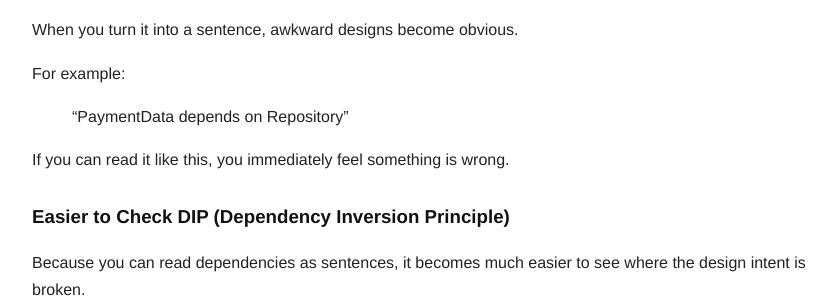
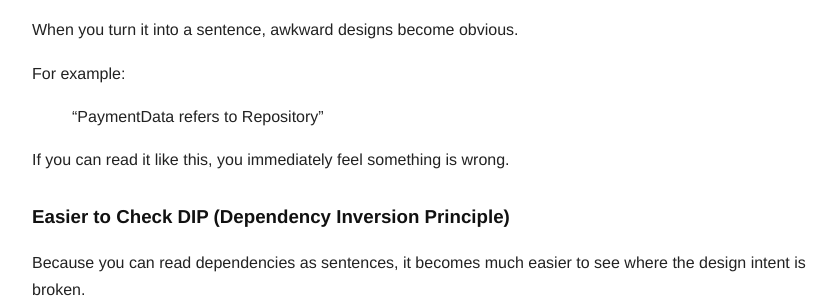
Before and after one commit to GoodRelax/articles, a Jekyll site: the page built from cheat-sheet-for-class-disgram/article_en.md, in a window 1280 px wide and 900 px high, scrolled down 1858 px. Shown: the part 152-452 px from the top of the window, without its empty margins (208-1045 px from the left). Built offline with Jekyll 4.4.1, drawn with Linux system fonts in a browser that asks for light colours.

Commit message:
Update article_en.md

```diff
--- a/cheat-sheet-for-class-disgram/article_en.md
+++ b/cheat-sheet-for-class-disgram/article_en.md
@@ -81,7 +81,7 @@ When you turn it into a sentence, awkward designs become obvious.
 
 For example:
 
-> “PaymentData depends on Repository”
+> “PaymentData refers to Repository”
 
 If you can read it like this, you immediately feel something is wrong.
 
```
